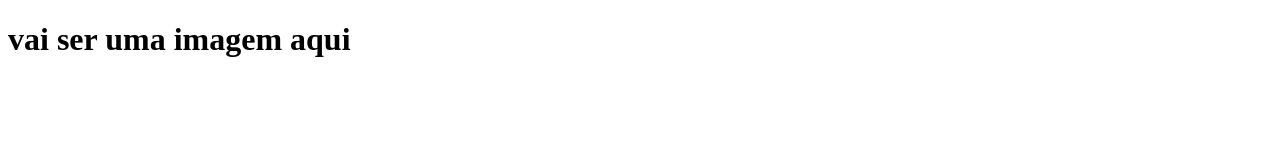
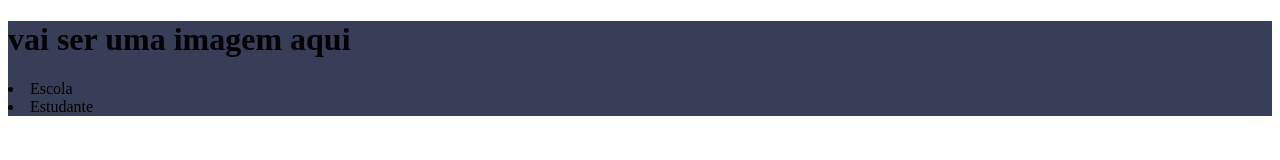
Before and after one commit to EduardoZ17/site-turma-criativa, a plain HTML site: page site-html-css-criativo/intex.html in a window 1280 px wide. Drawn offline with Linux system fonts and the light colour scheme.

Commit message:
Update intex.html

```diff
--- a/site-html-css-criativo/intex.html
+++ b/site-html-css-criativo/intex.html
@@ -8,7 +8,13 @@
     <link rel="stylesheet" href="style.css">
 </head>
 <body>
-    <h1>vai ser uma imagem aqui</h1>
+    <header>
+         <h1>vai ser uma imagem aqui</h1>
+         <u1>
+             <li>Escola</li>
+             <li>Estudante</li>
+         </u1>
+    </header>
 
 </body>
 </html>
```
